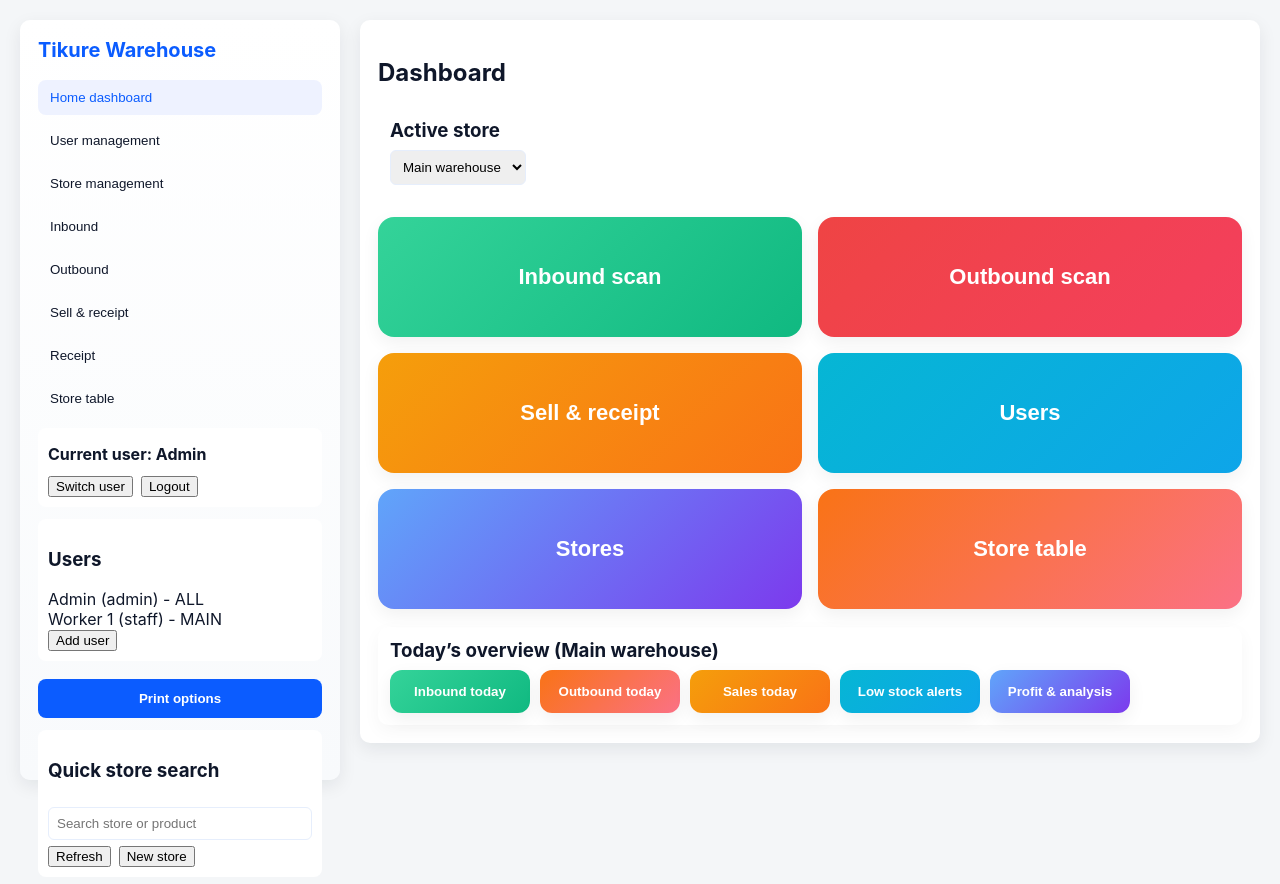
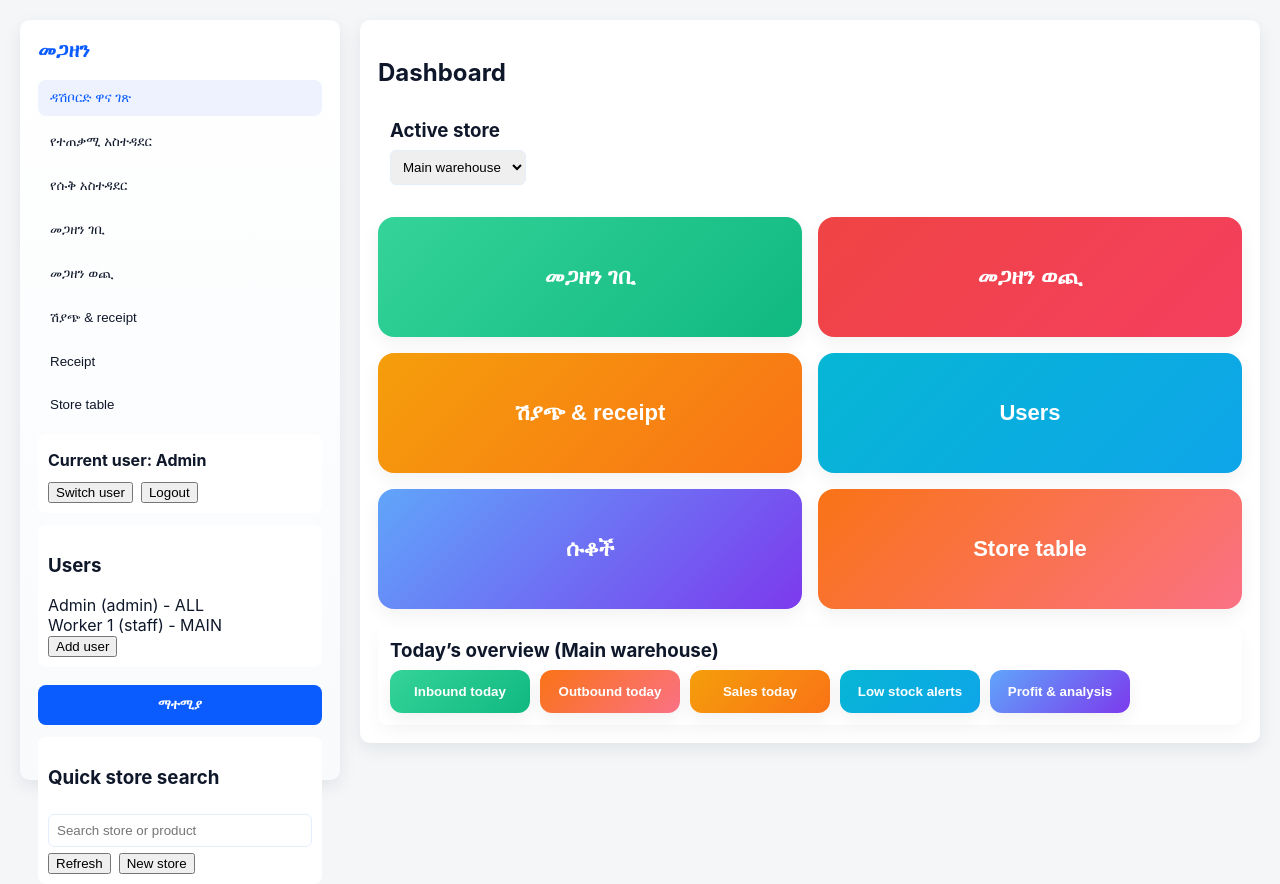
Before and after one commit to dagim112/tikure-warehouse-app, a plain HTML site: page index.html in a window 1280 px wide. Drawn offline with Linux system fonts and the light colour scheme.

Commit message:
Update index.html

```diff
--- a/index.html
+++ b/index.html
@@ -2,7 +2,7 @@
 <html lang="en">
 <head>
   <meta charset="UTF-8">
-  <title>Tikure Warehouse App</title>
+  <title>እቃ ማከማቻ መተግበሪያ</title>
   <meta name="viewport" content="width=device-width, initial-scale=1">
   <link rel="stylesheet" href="style.css">
 </head>
@@ -10,15 +10,15 @@
   <div id="app">
     <!-- Sidebar -->
     <aside class="sidebar">
-      <h1 class="brand">Tikure Warehouse</h1>
+      <h1 class="brand">መጋዘን</h1>
 
       <nav>
-        <button class="nav-btn active" data-view="home">Home dashboard</button>
-        <button class="nav-btn" data-view="users">User management</button>
-        <button class="nav-btn" data-view="stores">Store management</button>
-        <button class="nav-btn" data-view="inbound">Inbound</button>
-        <button class="nav-btn" data-view="outbound">Outbound</button>
-        <button class="nav-btn" data-view="sell">Sell & receipt</button>
+        <button class="nav-btn active" data-view="home">ዳሽቦርድ ዋና ገጽ</button>
+        <button class="nav-btn" data-view="users">የተጠቃሚ አስተዳደር</button>
+        <button class="nav-btn" data-view="stores">የሱቅ አስተዳደር</button>
+        <button class="nav-btn" data-view="inbound">መጋዘን ገቢ</button>
+        <button class="nav-btn" data-view="outbound">መጋዘን ወጪ</button>
+        <button class="nav-btn" data-view="sell">ሽያጭ & receipt</button>
         <button class="nav-btn" data-view="receipt">Receipt</button>
         <button class="nav-btn" data-view="storeView">Store table</button>
       </nav>
@@ -43,7 +43,7 @@
 
       <!-- Print area with 3 printing modes -->
       <div class="print-area">
-        <button class="big-print" id="openPrintMenuBtn">Print options</button>
+        <button class="big-print" id="openPrintMenuBtn">ማተሚያ</button>
         <div class="print-dropdown hidden" id="printDropdown">
           <button data-print-mode="itemBarcodes">Item barcode labels</button>
           <button data-print-mode="locationBarcodes">Location barcode labels</button>
@@ -76,11 +76,11 @@
         </div>
 
         <div class="home-grid big-buttons">
-          <button class="big-btn store-btn variant-3" data-view="inbound">Inbound scan</button>
-          <button class="big-btn store-btn variant-6" data-view="outbound">Outbound scan</button>
-          <button class="big-btn store-btn variant-5" data-view="sell">Sell & receipt</button>
+          <button class="big-btn store-btn variant-3" data-view="inbound">መጋዘን ገቢ</button>
+          <button class="big-btn store-btn variant-6" data-view="outbound">መጋዘን ወጪ</button>
+          <button class="big-btn store-btn variant-5" data-view="sell">ሽያጭ & receipt</button>
           <button class="big-btn store-btn variant-1" data-view="users">Users</button>
-          <button class="big-btn store-btn variant-4" data-view="stores">Stores</button>
+          <button class="big-btn store-btn variant-4" data-view="stores">ሱቆች</button>
           <button class="big-btn store-btn variant-2" data-view="storeView">Store table</button>
         </div>
 
```
